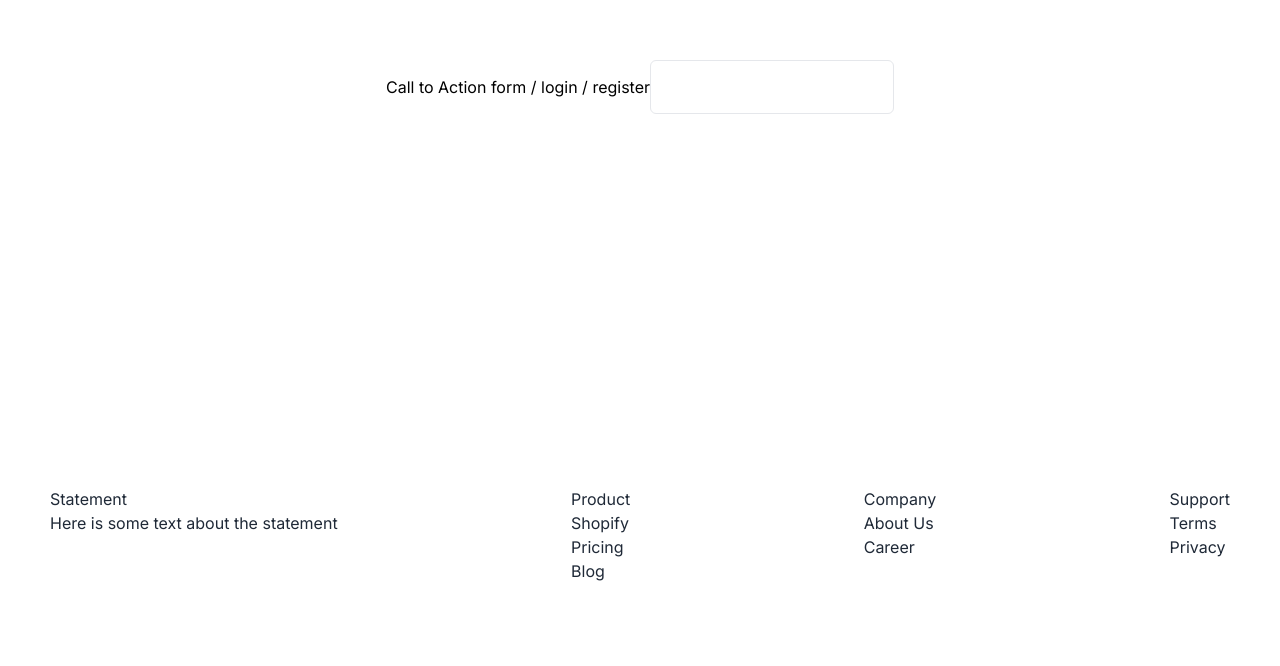
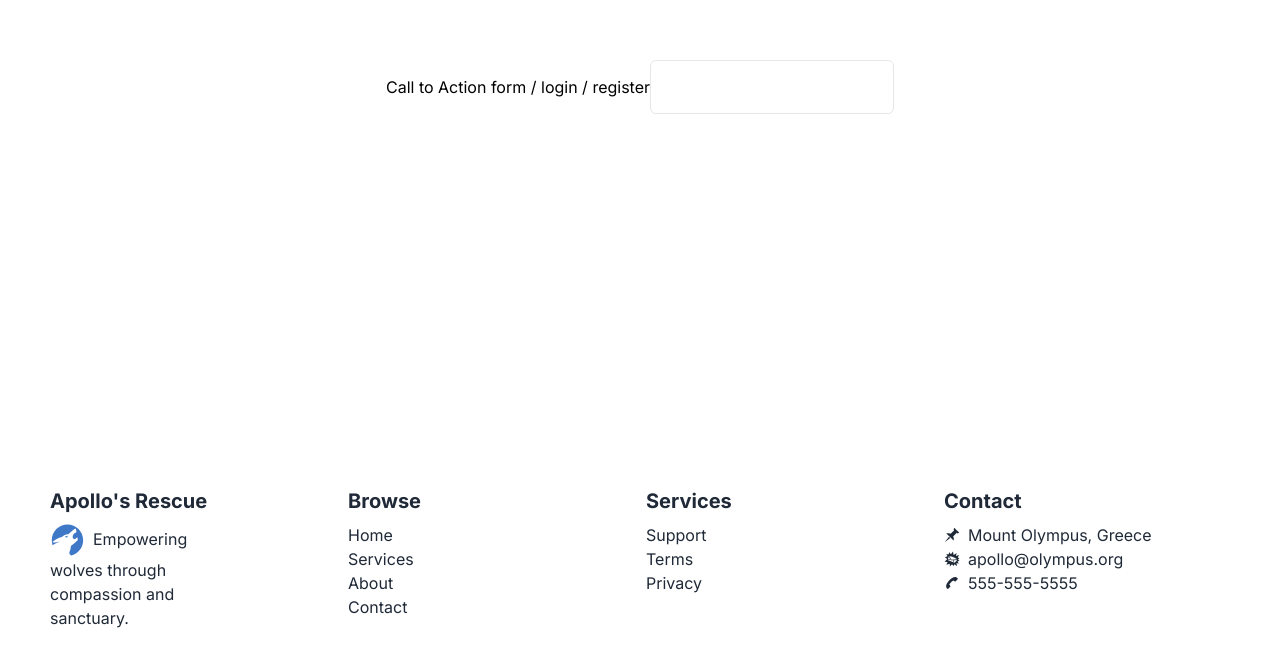
Before and after one commit to Endeyr/small-business-webpage, a Next.js app: page / in a window 1280 px wide. Shown: the part 3164-3830 px from the top of the page. Before the commit the page ends 3797 px from the top, so only its background shows below. Built offline with nearby package versions, Linux system fonts and the light colour scheme.

Commit message:
add mission, browse, and contact info to footer

```diff
--- a/app/components/footer/index.tsx
+++ b/app/components/footer/index.tsx
@@ -1,28 +1,82 @@
+import Link from 'next/link'
+import { GiLetterBomb, GiPhone, GiPin, GiWolfHowl } from 'react-icons/gi'
+
 const Footer = () => {
 	return (
 		<>
 			{/* Computer footer */}
-			<footer className="dark:bg-black dark:text-white bg-white text-gray-800 w-full sm:flex gap-3 justify-between items-start p-[50px] hidden">
-				<div className="flex flex-col justify-start items-start">
-					<h2>Statement</h2>
-					<p>Here is some text about the statement</p>
+			<footer className="dark:bg-black dark:text-white bg-white text-gray-800 w-full sm:grid sm:grid-cols-4 sm:justify-between sm:items-center gap-3 p-[50px] hidden">
+				<div className="flex flex-col justify-start items-start gap-2 w-full h-full">
+					<h2 className="font-bold capitalize text-xl">Apollo&apos;s Rescue</h2>
+					<p className="w-1/2">
+						<GiWolfHowl
+							size={35}
+							color="#4078c8"
+							className="inline-block mr-2"
+						/>
+						Empowering wolves through compassion and sanctuary.
+					</p>
 				</div>
-				<ul className="flex flex-col justify-start items-start" role="list">
-					<li>Product</li>
-					<li>Shopify</li>
-					<li>Pricing</li>
-					<li>Blog</li>
-				</ul>
-				<ul className="flex flex-col justify-start items-start" role="list">
-					<li>Company</li>
-					<li>About Us</li>
-					<li>Career</li>
-				</ul>
-				<ul className="flex flex-col justify-start items-start" role="list">
-					<li>Support</li>
-					<li>Terms</li>
-					<li>Privacy</li>
-				</ul>
+
+				<div className="flex flex-col justify-start items-start gap-2 w-full h-full">
+					<h2 className="font-bold capitalize text-xl">Browse</h2>
+					<ul className="flex flex-col" role="list">
+						<li>
+							<Link
+								href="/"
+								className="w-full text-gray-800 hover:text-[#4078c8] dark:text-white"
+							>
+								Home
+							</Link>
+						</li>
+						<li>
+							<Link
+								href="/services"
+								className="w-full text-gray-800 hover:text-[#4078c8] dark:text-white"
+							>
+								Services
+							</Link>
+						</li>
+						<li>
+							<Link
+								href="/about"
+								className="w-full text-gray-800 hover:text-[#4078c8] dark:text-white"
+							>
+								About
+							</Link>
+						</li>
+						<li>
+							<Link
+								href="/contact"
+								className="w-full text-gray-800 hover:text-[#4078c8] dark:text-white"
+							>
+								Contact
+							</Link>
+						</li>
+					</ul>
+				</div>
+				<div className="flex flex-col justify-start items-start gap-2 w-full h-full">
+					<h2 className="font-bold capitalize text-xl">Services</h2>
+					<ul className="flex flex-col" role="list">
+						<li>Support</li>
+						<li>Terms</li>
+						<li>Privacy</li>
+					</ul>
+				</div>
+				<div className="flex flex-col justify-start items-start gap-2 w-full h-full">
+					<h2 className="font-bold capitalize text-xl ">Contact</h2>
+					<ul className="flex flex-col" role="list">
+						<li className="flex gap-2 justify-start items-center">
+							<GiPin /> <span>Mount Olympus, Greece</span>
+						</li>
+						<li className="flex gap-2 justify-start items-center">
+							<GiLetterBomb /> <span>apollo@olympus.org</span>
+						</li>
+						<li className="flex gap-2 justify-start items-center">
+							<GiPhone /> <span>555-555-5555</span>
+						</li>
+					</ul>
+				</div>
 			</footer>
 			{/* Mobile Footer */}
 		</>
```
